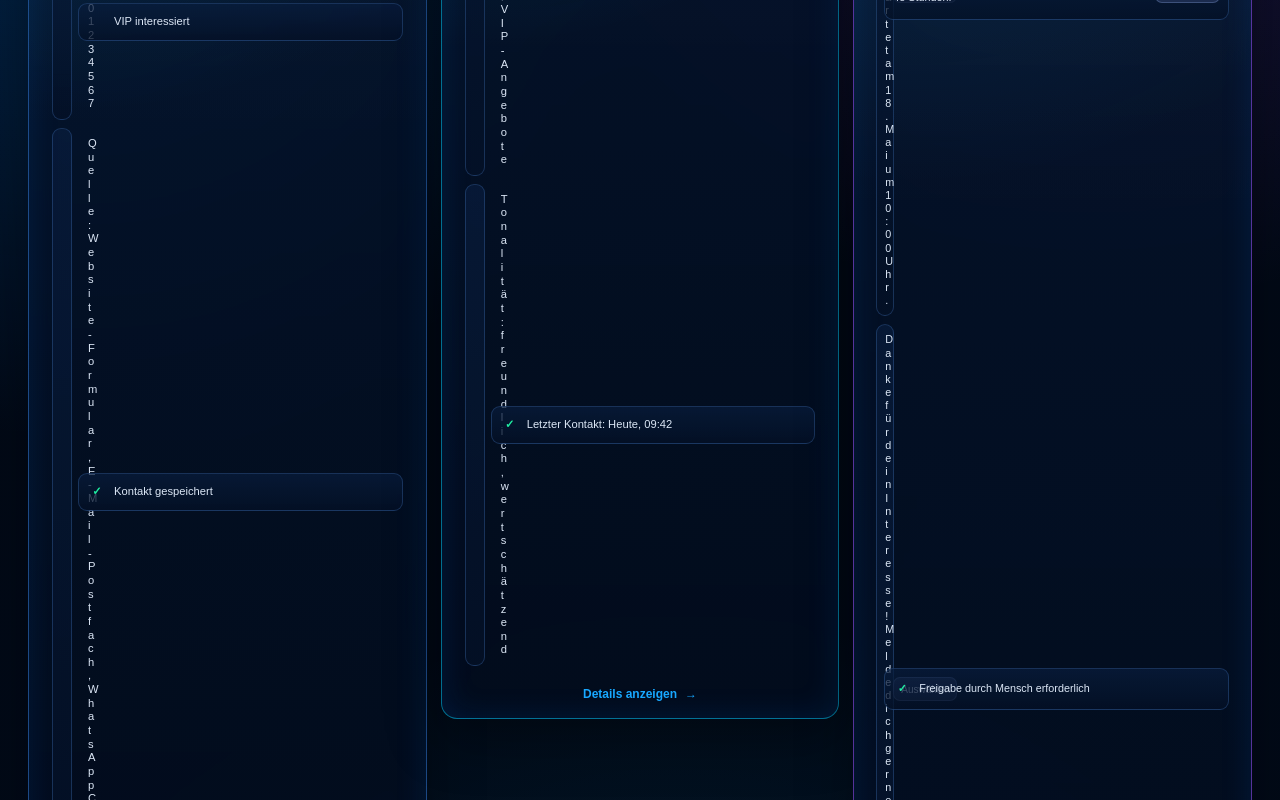
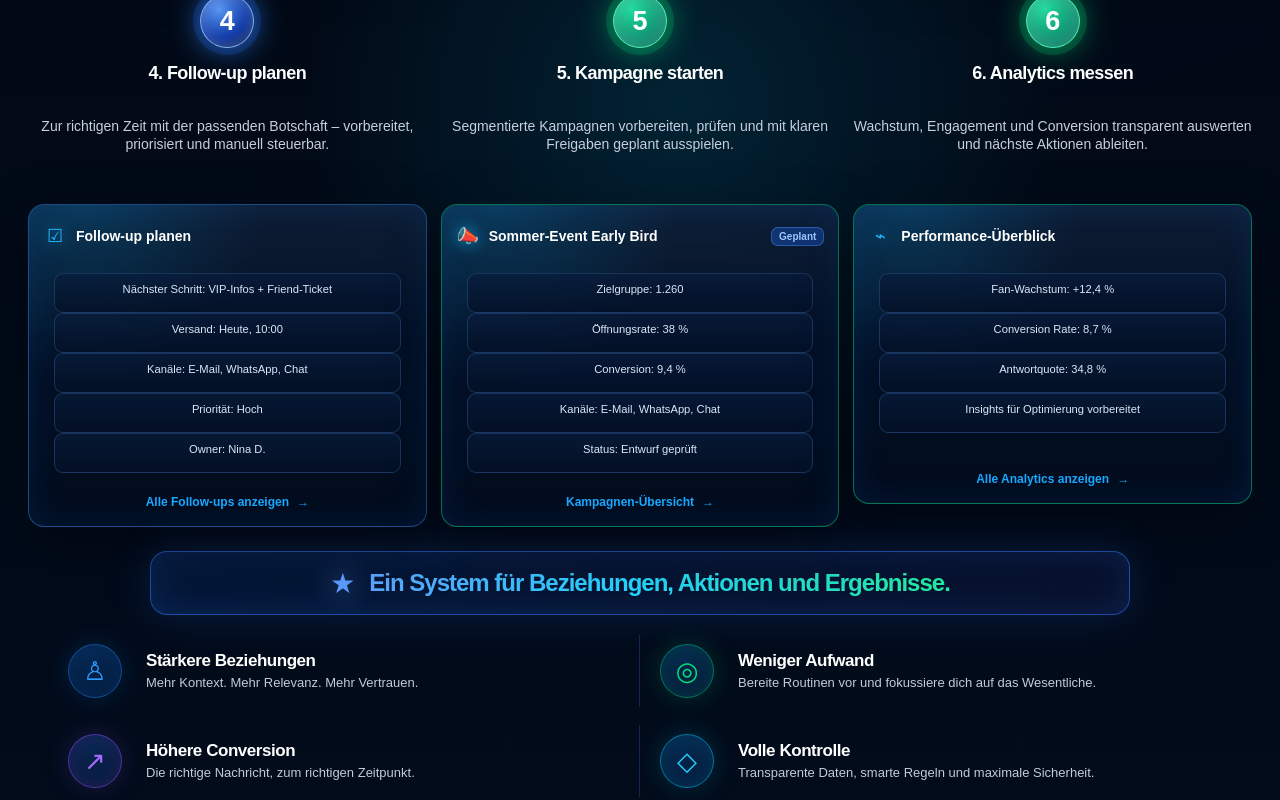
Before and after one commit to Bernds-tech/FanMind, a Next.js app: page /landing-v2 in a window 1280 px wide. Shown: the part 4280-5080 px from the top of the page. Built offline with nearby package versions, Linux system fonts and the light colour scheme.

Commit message:
Fix six steps card text wrapping

```diff
--- a/src/app/landing-v2-six-steps-refine.css
+++ b/src/app/landing-v2-six-steps-refine.css
@@ -1,6 +1,7 @@
 /*
   Scoped refinements for the 04 six-steps process cards.
-  Keep this file small and specific: no global grid hacks, no pseudo card content.
+  This intentionally keeps the cards simple and stable: full-width detail rows,
+  no narrow icon columns and no global grid hacks that can squeeze text vertically.
 */
 
 #six-steps [class*="processTrack"] {
@@ -15,7 +16,7 @@
 }
 
 #six-steps [class*="stepExampleCard"] {
-  min-height: 338px !important;
+  min-height: 318px !important;
   padding: 14px !important;
   overflow: hidden !important;
 }
@@ -32,44 +33,45 @@
 
 #six-steps [class*="stepRows"] {
   display: grid !important;
+  grid-template-columns: 1fr !important;
   gap: 8px !important;
   margin-top: 11px !important;
 }
 
 #six-steps [class*="stepRow"] {
-  display: grid !important;
-  grid-template-columns: 18px minmax(0, 1fr) !important;
-  align-items: center !important;
+  display: block !important;
+  width: 100% !important;
+  min-width: 0 !important;
   min-height: 38px !important;
-  gap: 8px !important;
-  padding: 8px 9px !important;
-  text-align: left !important;
+  padding: 9px 11px !important;
+  text-align: center !important;
   font-size: clamp(11.2px, 0.66vw, 12.4px) !important;
   line-height: 1.22 !important;
+  white-space: normal !important;
 }
 
 #six-steps [class*="stepRow"] i {
-  display: grid !important;
-  place-items: center !important;
-  width: 18px !important;
-  min-width: 18px !important;
-  height: 18px !important;
-  color: #20f0a3 !important;
+  display: none !important;
 }
 
 #six-steps [class*="stepRow"] span {
   display: block !important;
+  width: 100% !important;
   min-width: 0 !important;
   max-width: 100% !important;
   white-space: normal !important;
-  overflow-wrap: break-word !important;
+  overflow-wrap: normal !important;
   word-break: normal !important;
   hyphens: manual !important;
 }
 
 #six-steps [class*="stepRow"] button {
-  min-width: 64px !important;
+  display: inline-flex !important;
+  align-items: center !important;
+  justify-content: center !important;
+  min-width: 66px !important;
   height: 24px !important;
+  margin-top: 7px !important;
   padding: 0 7px !important;
   font-size: 10px !important;
   white-space: nowrap !important;
@@ -83,32 +85,29 @@
   text-align: center !important;
 }
 
-/* AI suggestion card: text + button, not icon + text + button. */
+/* AI suggestion card needs more vertical room because it has three selectable answers. */
 #six-steps [class*="processStep"]:nth-child(3) [class*="stepExampleCard"] {
-  min-height: 382px !important;
+  min-height: 380px !important;
 }
 
 #six-steps [class*="processStep"]:nth-child(3) [class*="stepRow"] {
-  grid-template-columns: minmax(0, 1fr) auto !important;
-  min-height: 58px !important;
-  padding: 8px 8px !important;
-  font-size: clamp(10.8px, 0.62vw, 11.8px) !important;
+  min-height: 62px !important;
+  text-align: left !important;
 }
 
-#six-steps [class*="processStep"]:nth-child(3) [class*="stepRow"] i {
-  display: none !important;
+#six-steps [class*="processStep"]:nth-child(3) [class*="stepRow"] span {
+  text-align: left !important;
 }
 
 #six-steps [class*="processStep"]:nth-child(3) [class*="stepRow"]:last-child {
-  grid-template-columns: 18px minmax(0, 1fr) !important;
   min-height: 42px !important;
+  text-align: center !important;
 }
 
-#six-steps [class*="processStep"]:nth-child(3) [class*="stepRow"]:last-child i {
-  display: grid !important;
+#six-steps [class*="processStep"]:nth-child(3) [class*="stepRow"]:last-child span {
+  text-align: center !important;
 }
 
-/* Keep follow-up and campaign cards balanced like the reference. */
 #six-steps [class*="processStep"]:nth-child(4) [class*="stepRow"],
 #six-steps [class*="processStep"]:nth-child(5) [class*="stepRow"],
 #six-steps [class*="processStep"]:nth-child(6) [class*="stepRow"] {
```
